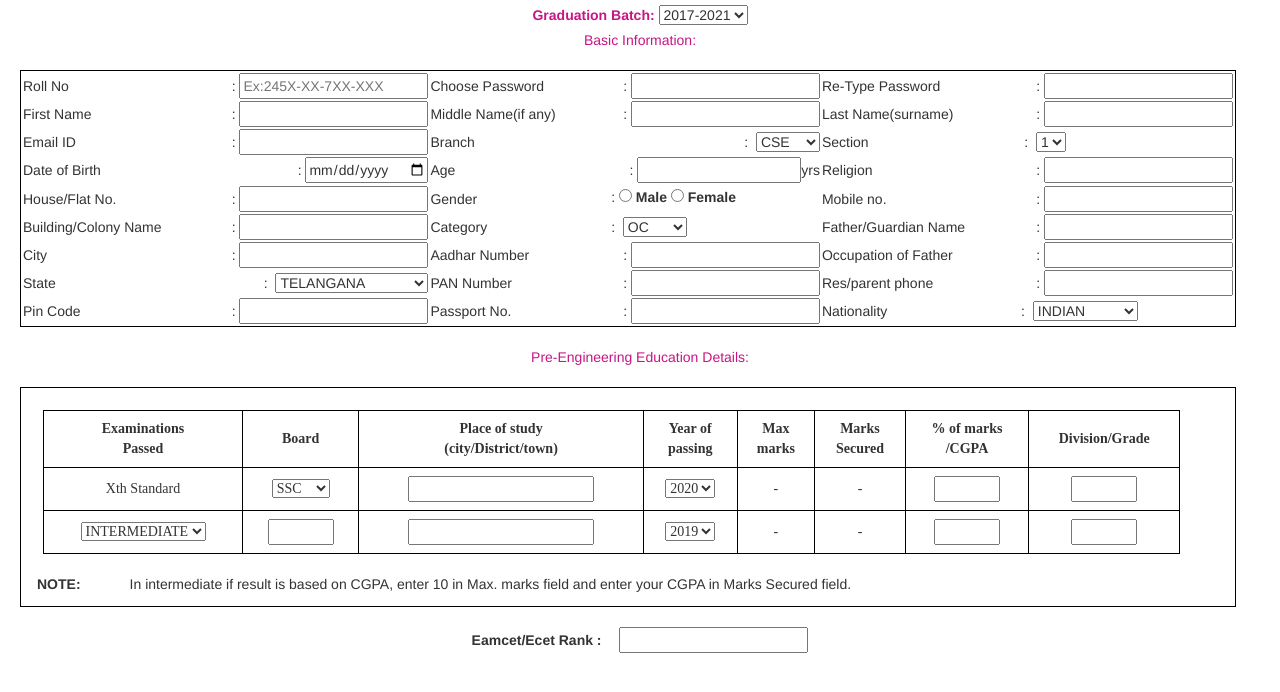
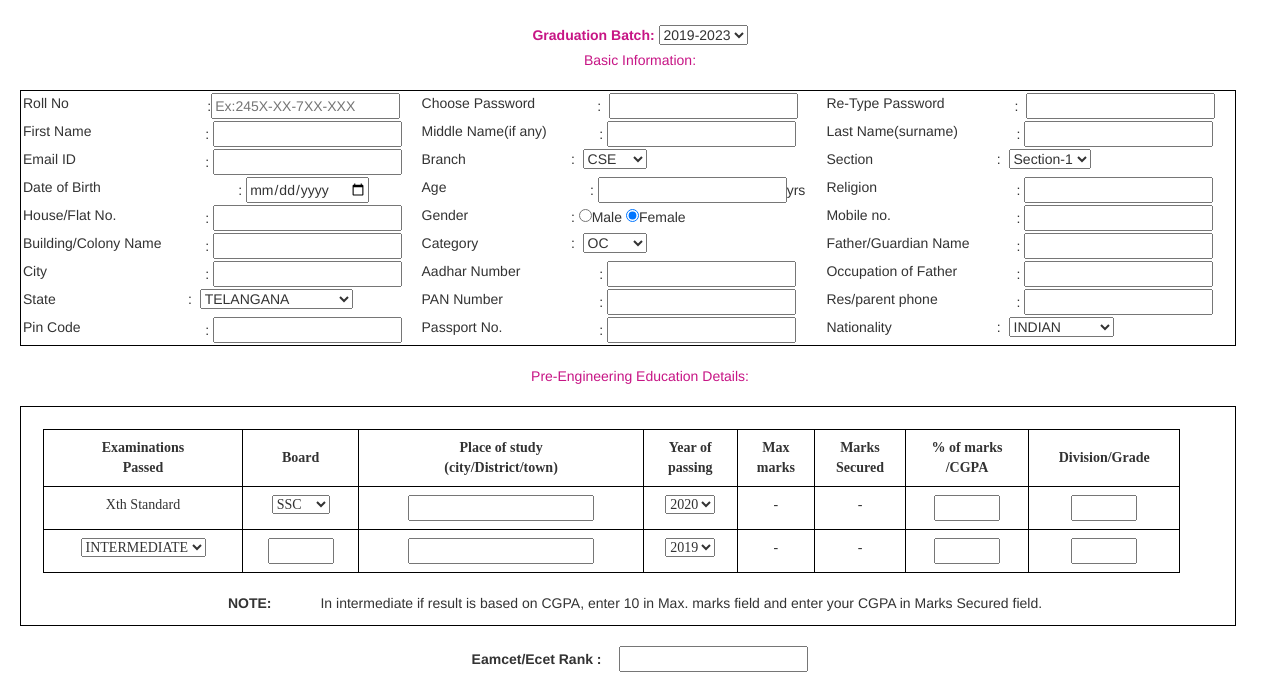
Before and after one commit to 98481/sree5717.github.io, a plain HTML site: page index.html in a window 1280 px wide. Shown: the part 183-875 px from the top of the page. Drawn offline with nearby package versions, Linux system fonts and the light colour scheme.

Commit message:
Update index.html

```diff
--- a/index.html
+++ b/index.html
@@ -18,13 +18,20 @@
 				margin-bottom: 5px;
 
 			}
+
+    		td{
+    			display: table-cell;
+    			border-collapse: separate;
+    			border-spacing: 2px;
+    			vertical-align: top;
+    		}
 		</style>
     </head>
 
-    <body>
+    <body style="width:100%">
     	<div align="center" style="width: 100%">
     	<img class="mypic" src="https://mvsr.winnou.net/fileyard/StudentPics/MVSR/fc5827a70921f67691054a29f18da36d.jpg" height="100px" width="100px" align="right" alt="sree" margin-left="20px"/>
-    	<h4 style="color:	#0000FF; font-family: Times New Roman; line-height: 5px;", align="center">PLACEMENT AND CAREER GUIDANCE CELL</h4>
+    	<h4 style="color:	#0000FF; font-family: Times New Roman; line-height: 15px;margin-top: 20px; margin-bottom: 7px;", align="center">PLACEMENT AND CAREER GUIDANCE CELL</h4>
     	<h2 style="color:	#0000FF; font-family: Times New Roman;", align="center"><b>MVSR ENGINEERING COLLEGE</b></h2>
     	<h5 style="color:	red; font-family: Times New Roman;", align="center", ><u>MASTER BIO-DATA FORM</u></h5>
     </div>
@@ -34,18 +41,22 @@
     		<li>&emsp;&emsp;<b><i> 2)You are adviced to maintain same Email-id and Mobile number entered here throught out your study.</i></b></li><br>
     	</ul>
     </div>
+    <fieldset>
+    	<form style="text-align: center;">
     <div style="width: 100%">
-    	<form style="text-align: center;">
+
     	<label for="Graduation" style="color:#C71585; ",align="center">Graduation Batch:</label>
 
 			<select id="Graduation">
+				<option value="2019-2023">2019-2023</option>
+				<option value="2018-2022">2018-2022</option>
   				<option value="2017-2021">2017-2021</option>
     			<option value="2016-2020">2016-2020</option>
     			<option value="2015-2019">2015-2019</option>
     			<option value="2014-2018">2014-2018</option>
 			</select>
 			<p style="font-size-adjust: 20px;color:#C71585;">Basic Information:</p>
-		</form>
+
 	</div>
 	<div style="width: 100%">
 		<style type="text/css">
@@ -59,51 +70,50 @@
     			margin:20px;
 			}
 		</style>
-		<form>
+
 		<table style="width: 95%;" class="inner_table1" align="center" cellpadding="5" cellspacing="0">
 			<tr>
 				<td ><div align="left" >Roll No </div></td>
 
-
-				<td align="right" >
-				:&nbsp<input type="number" placeholder="Ex:245X-XX-7XX-XXX" required></td>
+				<td align="center" >
+				:<input type="tel" placeholder="Ex:245X-XX-7XX-XXX" pattern="[0-9]{4}-[0-9]{2}-[0-9]{3}-[0-9]{3}" required ></td>
 				<td ><div align="left">Choose Password</div></td>
 
 
-				<td align="right" >
-				: <input type="Password"  ></td>
+				<td align="center" >
+				:&nbsp <input type="Password"  ></td>
 			 	<td ><div align="left">Re-Type Password</div></td>
 
-            	<td align="right"  >
-				: <input type="Password" ></td>
+            	<td align="center"  >
+				:&nbsp <input type="Password" ></td>
 			</tr>
 			<tr>
 				<td ><div align="left">First Name</div></td>
 
 
-				<td align="right" >
-				: <input type="number"  ></td>
+				<td align="center" >
+				: <input type="text"  ></td>
 				<td ><div align="left">Middle Name(if any)</div></td>
 
 
-				<td align="right"  >
+				<td align="center"  >
 				: <input type="text"  ></td>
 			 	<td ><div align="left">Last Name(surname)</div></td>
 
-            	<td align="right"  >
+            	<td align="center"  >
 				: <input type="text" ></td>
 			</tr>
 			<tr>
 				<td ><div align="left">Email ID</div></td>
 
 
-				<td align="right" >
-				: <input type="number" ></td>
+				<td align="center" >
+				: <input type="text" ></td>
 				<td ><div align="left">Branch</div></td>
 
 
-				<td align="right" >
-				&emsp;&emsp;: <label for="Branch" ></label>
+				<td align="left" >
+				: <label for="Branch" ></label>
 
 				<select id="Branch">
   				<option value="CSE">CSE</option>
@@ -117,62 +127,61 @@
 			 	<td ><div align="left">Section</div></td>
 
             	<td align="left"  >
-				&emsp;&emsp;: <label for="Section" ></label>
+				: <label for="Section" ></label>
 
 				<select id="Section">
-  				<option value="1">1</option>
-    			<option value="2">2</option>
-    			<option value="3">3</option>
+  				<option value="1">Section-1</option>
+    			<option value="2">Section-2</option>
+    			<option value="3">Section-3</option>
 				</select></td>
 			</tr>
 			<tr>
 				<td ><div align="left">Date of Birth</div></td>
 
 
-				<td align="right" >
+				<td align="center" >
 				 : <input type="Date"  ></td>
 				<td ><div align="left">Age</div></td>
 
 
-				<td align="right"  >
-				 : <input type="text"  size="17">yrs</td>
+				<td align="center"  >
+				 : <input type="number"  size="17">yrs</td>
 			 	<td ><div align="left">Religion</div></td>
 
-            	<td align="right"  >
+            	<td align="center"  >
 				: <input type="text"  ></td>
 			</tr>
 			<tr>
 				<td ><div align="left">House/Flat No.</div></td>
 
 
-				<td align="right" >
+				<td align="center" >
 				: <input type="text" ></td>
 				<td ><div align="left">Gender</div></td>
 
 
 				<td align="left"  >
-				&emsp;&emsp;:
-  					<input type="radio" name="gender" id="male" value="male">
-  					<label for="male">Male</label>
+				:
 
-  					<input type="radio" name="gender" id="female" value="female">
-  					<label for="female">Female</label></td>
+				 <input name="relocate" value="1" type="radio">Male
+                 <input name="relocate" value="0" type="radio" checked="">Female
+                 </td>
 			 	<td ><div align="left">Mobile no.</div></td>
 
-            	<td align="right"  >
-				: <input type="number"  ></td>
+            	<td align="center"  >
+				: <input type="tel"  ></td>
 			</tr>
 			<tr>
 				<td ><div align="left">Building/Colony Name</div></td>
 
 
-				<td align="right" >
+				<td align="center" >
 				: <input type="text"  ></td>
 				<td ><div align="left">Category</div></td>
 
 
 				<td align="left"  >
-				&emsp;&emsp;: <label for="Category" ></label>
+				: <label for="Category" ></label>
 
 				<select id="Category">
   				<option value="OC">OC</option>
@@ -182,30 +191,30 @@
 				</select></td>
 			 	<td ><div align="left">Father/Guardian Name</div></td>
 
-            	<td align="right"  >
+            	<td align="center"  >
 				: <input type="text"  ></td>
 			</tr>
 			<tr>
 				<td ><div align="left">City</div></td>
 
 
-				<td align="right" >
-				: <input type="number"  ></td>
+				<td align="center" >
+				: <input type="text"  ></td>
 				<td ><div align="left">Aadhar Number</div></td>
 
 
-				<td align="right"  >
+				<td align="center"  >
 				: <input type="number"  ></td>
 			 	<td ><div align="left">Occupation of Father</div></td>
 
-            	<td align="right"  >
+            	<td align="center"  >
 				: <input type="text"  ></td>
 			</tr>
 			<tr>
 				<td ><div align="left">State</td>
 
 
-				<td align = "right">
+				<td align = "left">
 				: <label for="State" ></label>
 
 				<select id="State">
@@ -220,27 +229,27 @@
 				<td ><div align="left">PAN Number</div></td>
 
 
-				<td align="right"  >
+				<td align="center"  >
 				: <input type="number" ></td>
 			 	<td ><div align="left">Res/parent phone</div></td>
 
-            	<td align="right"  >
+            	<td align="center"  >
 				: <input type="number"  ></td>
 			</tr>
 			<tr>
 				<td ><div align="left">Pin Code</td>
 
 
-				<td align="right" >
-				: <input type="number" id="userimg" ></td>
+				<td align="center" >
+				: <input type="number" ></td>
 				<td ><div align="left">Passport No.</div></td>
 
-				<td align="right"  >
-				: <input type="text" id="userimg" ></td>
+				<td align="center"  >
+				: <input type="text"  ></td>
 			 	<td ><div align="left">Nationality</div></td>
 
             	<td align = "left">
-				&emsp;&ensp; : <label for="Nationality" ></label>
+				 : <label for="Nationality" ></label>
 
 				<select id="Nationality">
   				<option value="INDIAN">INDIAN</option>
@@ -253,7 +262,7 @@
 		</table>
 	</div>
 	<div style="width: 100%">
-		</form>
+
 		<p style="font-size-adjust: 20px;color:#C71585;" align="center">Pre-Engineering Education Details:</p>
 		<style type="text/css">
 			.table2 {
@@ -333,11 +342,11 @@
     		<p>&emsp;<b>NOTE:</b>&emsp;&emsp;&emsp;&ensp;In intermediate if result is based on CGPA, enter 10 in Max. marks field and enter your CGPA in Marks Secured field.</p></td></tr>
   		</table>
   	</div>
-  		<form style = "text-align:center;">
+
 
 			<label for="rank">Eamcet/Ecet Rank :&emsp;</label>
   				<input type = "text" id = "rank" name = "rank">
-			</form>
+
 		<div>
 		<style type="text/css">
 			.sree{
@@ -444,9 +453,11 @@
       	<p style="font-size: 18px;">I hereby declare that the information furnished above is true to the best of my knowledge. I do hereby declare that above of information and facts stated are true, correct and complete to the best of my knowledge and belief.</p>
       </div>
       <div align="center">
-      	<input type="submit" value="Agree & Save" style="color: red;">&emsp;&emsp; <input type="submit" value="Clear Data" style="color: red;"><br>
+      	<input type="submit" value="Agree & Save" style="color: red;">&emsp;&emsp; <input type="reset" value="Clear Data" style="color: red;"><br>
       	<p style="color: #C71585;font-size: 20px;"><b>Note : Please check all the information you have entered before clicking on Submit. Once you click on Submit data will be stored</b></p>
       </div>
+
       </form>
+       </fieldset>
     </body>
  </html>
```
